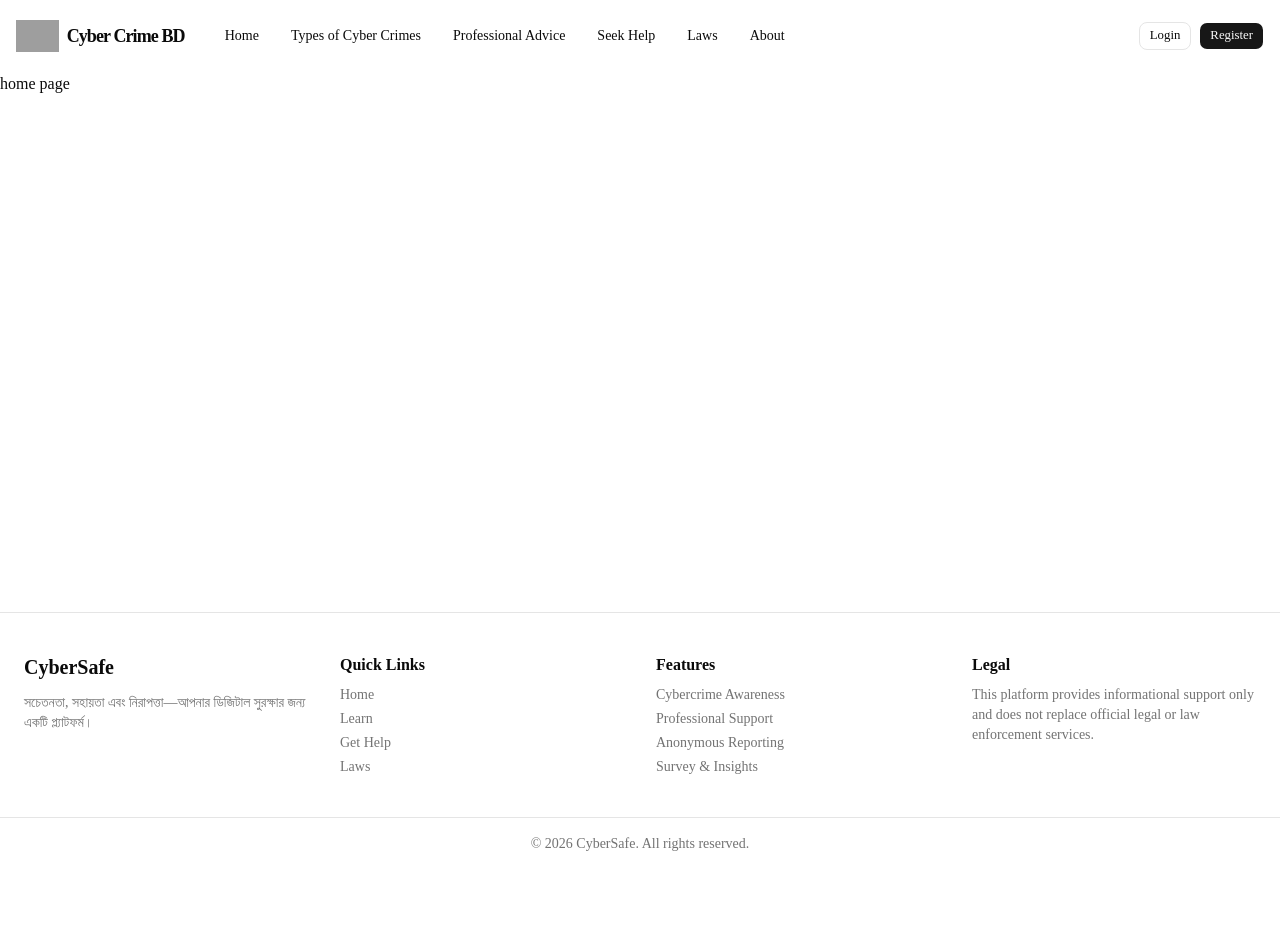
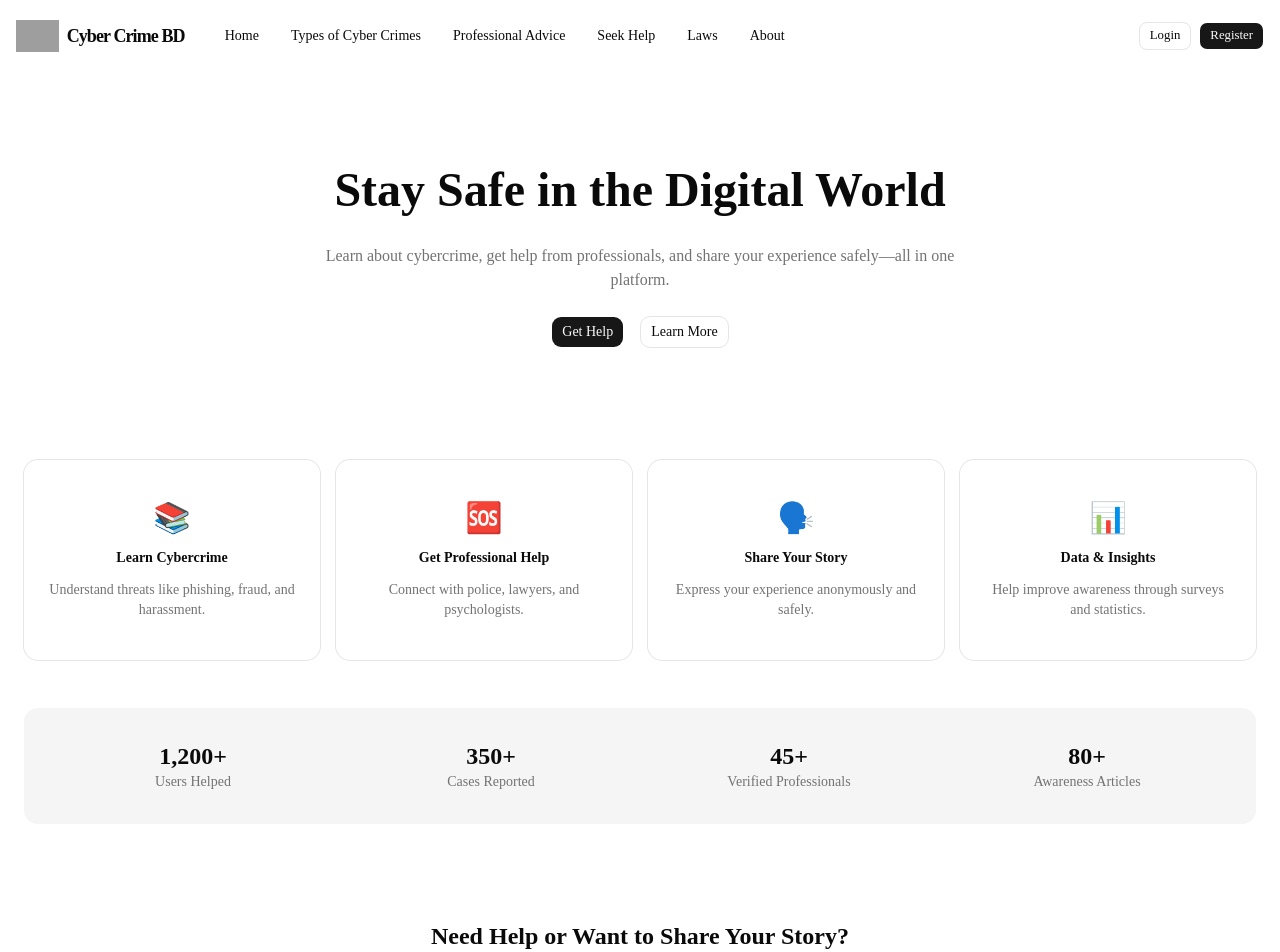
Before and after one commit to mehrin1/cyber-crime-bd-client, a Next.js app: page / in a window 1280 px wide. Shown: the top 952 px of the page. Before the commit the page ends 870 px from the top, so only its background shows below. Built offline with nearby package versions, Linux system fonts and the light colour scheme; grey boxes are pictures that could not be loaded.

Commit message:
home page added

```diff
--- a/app/page.tsx
+++ b/app/page.tsx
@@ -1,11 +1,16 @@
-import React from 'react';
+import CTASection from "@/components/features/home/CTASection";
+import FeatureHighlights from "@/components/features/home/FeatureHighlights";
+import HeroIntro from "@/components/features/home/HeroIntro";
+import StatsSection from "@/components/features/home/StatsSection";
 
-const HomePage = () => {
+
+export default function HomePage() {
   return (
-    <div>
-      home page
+    <div className="space-y-12 p-6">
+      <HeroIntro />
+      <FeatureHighlights />
+      <StatsSection />
+      <CTASection />
     </div>
   );
-};
-
-export default HomePage;
+}
--- /dev/null
+++ b/components/features/home/CTASection.tsx
@@ -0,0 +1,19 @@
+"use client";
+
+import { Button } from "@/components/ui/button";
+
+export default function CTASection() {
+  return (
+    <section className="text-center py-12 space-y-4">
+      <h2 className="text-2xl font-bold">
+        Need Help or Want to Share Your Story?
+      </h2>
+
+      <p className="text-muted-foreground">
+        Take action now—your safety and voice matter.
+      </p>
+
+      <Button size="lg">Get Started</Button>
+    </section>
+  );
+}
--- /dev/null
+++ b/components/features/home/FeatureHighlights.tsx
@@ -0,0 +1,42 @@
+"use client";
+
+import { Card, CardContent } from "@/components/ui/card";
+
+const features = [
+  {
+    title: "Learn Cybercrime",
+    desc: "Understand threats like phishing, fraud, and harassment.",
+    icon: "📚",
+  },
+  {
+    title: "Get Professional Help",
+    desc: "Connect with police, lawyers, and psychologists.",
+    icon: "🆘",
+  },
+  {
+    title: "Share Your Story",
+    desc: "Express your experience anonymously and safely.",
+    icon: "🗣️",
+  },
+  {
+    title: "Data & Insights",
+    desc: "Help improve awareness through surveys and statistics.",
+    icon: "📊",
+  },
+];
+
+export default function FeatureHighlights() {
+  return (
+    <section className="grid md:grid-cols-4 gap-4">
+      {features.map((f, i) => (
+        <Card key={i} className="hover:shadow-lg transition">
+          <CardContent className="p-6 text-center space-y-3">
+            <div className="text-3xl">{f.icon}</div>
+            <h3 className="font-semibold">{f.title}</h3>
+            <p className="text-sm text-muted-foreground">{f.desc}</p>
+          </CardContent>
+        </Card>
+      ))}
+    </section>
+  );
+}
--- /dev/null
+++ b/components/features/home/HeroIntro.tsx
@@ -0,0 +1,23 @@
+"use client";
+
+import { Button } from "@/components/ui/button";
+
+export default function HeroIntro() {
+  return (
+    <section className="text-center py-16 space-y-6">
+      <h1 className="text-4xl md:text-5xl font-bold leading-tight">
+        Stay Safe in the Digital World
+      </h1>
+
+      <p className="text-muted-foreground max-w-2xl mx-auto">
+        Learn about cybercrime, get help from professionals, and share your
+        experience safely—all in one platform.
+      </p>
+
+      <div className="flex justify-center gap-4">
+        <Button>Get Help</Button>
+        <Button variant="outline">Learn More</Button>
+      </div>
+    </section>
+  );
+}
--- /dev/null
+++ b/components/features/home/StatsSection.tsx
@@ -0,0 +1,21 @@
+"use client";
+
+const stats = [
+  { label: "Users Helped", value: "1,200+" },
+  { label: "Cases Reported", value: "350+" },
+  { label: "Verified Professionals", value: "45+" },
+  { label: "Awareness Articles", value: "80+" },
+];
+
+export default function StatsSection() {
+  return (
+    <section className="bg-muted rounded-xl p-8 grid md:grid-cols-4 gap-6 text-center">
+      {stats.map((stat, i) => (
+        <div key={i}>
+          <h2 className="text-2xl font-bold">{stat.value}</h2>
+          <p className="text-sm text-muted-foreground">{stat.label}</p>
+        </div>
+      ))}
+    </section>
+  );
+}
```
